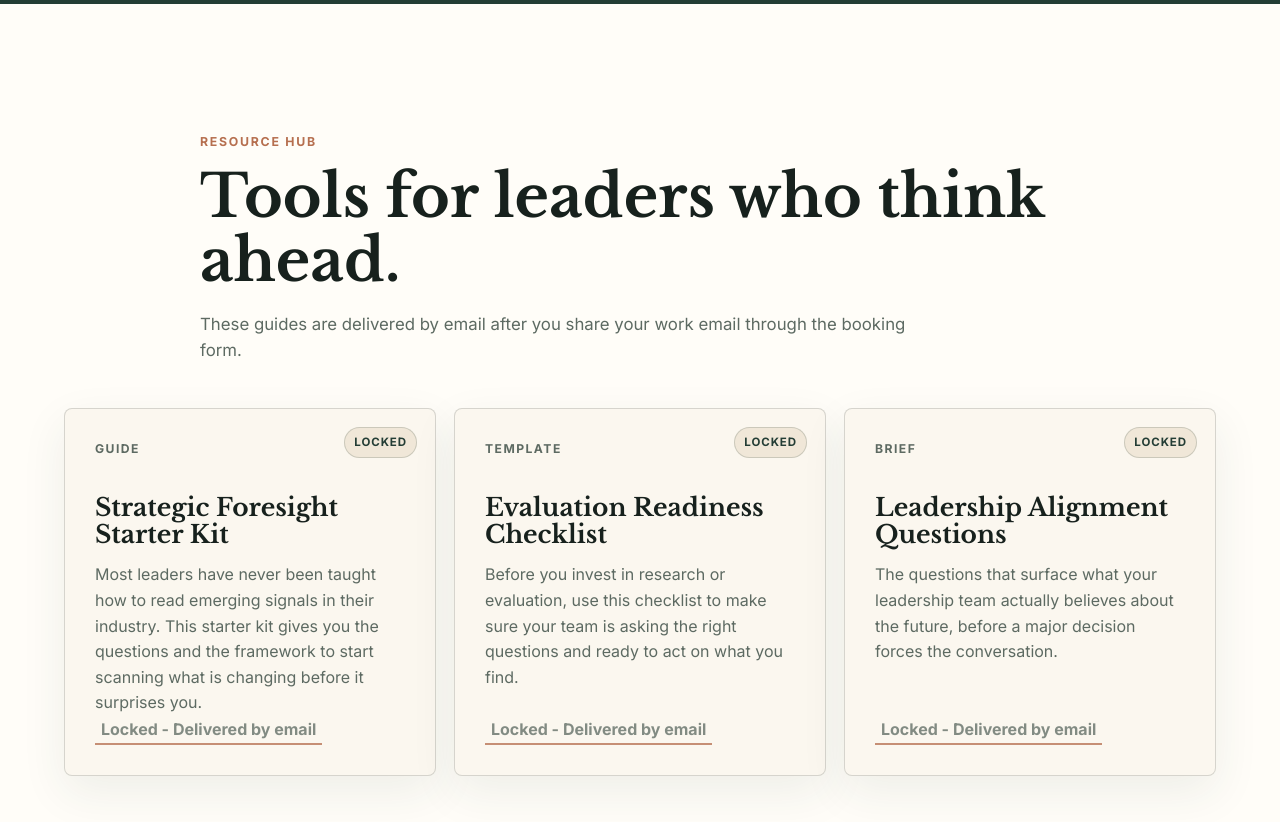
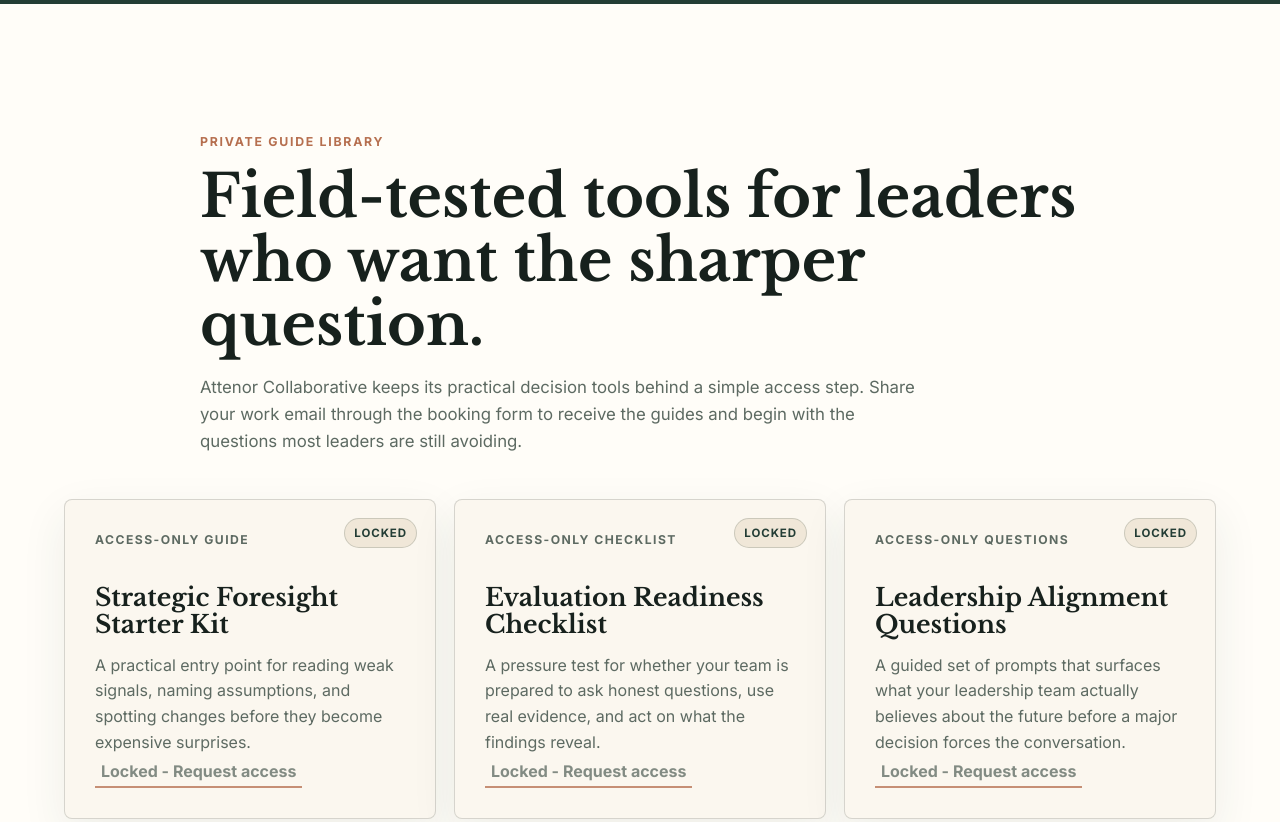
Before and after one commit to Jvmes3/AttenorWebsiteRework, a website: page index.html in a window 1280 px wide. Shown: the part 4400-5222 px from the top of the page. Drawn offline with nearby package versions, Linux system fonts and the light colour scheme.

Commit message:
Reframe resource hub as private guide library

```diff
--- a/index.html
+++ b/index.html
@@ -182,41 +182,41 @@
 
       <section class="resources" id="resources">
         <div class="section-heading">
-          <p class="eyebrow">Resource hub</p>
-          <h2>Tools for leaders who think ahead.</h2>
+          <p class="eyebrow">Private guide library</p>
+          <h2>Field-tested tools for leaders who want the sharper question.</h2>
           <p>
-            These guides are delivered by email after you share your work email through the booking
-            form.
+            Attenor Collaborative keeps its practical decision tools behind a simple access step.
+            Share your work email through the booking form to receive the guides and begin with the
+            questions most leaders are still avoiding.
           </p>
         </div>
         <div class="resource-grid">
           <article class="resource-card is-locked">
-            <p class="resource-type">Guide</p>
+            <p class="resource-type">Access-only guide</p>
             <h3>Strategic Foresight Starter Kit</h3>
             <p>
-              Most leaders have never been taught how to read emerging signals in their industry.
-              This starter kit gives you the questions and the framework to start scanning what is
-              changing before it surprises you.
+              A practical entry point for reading weak signals, naming assumptions, and spotting
+              changes before they become expensive surprises.
             </p>
-            <button class="download-link locked-link" type="button" disabled>Delivered by email</button>
+            <button class="download-link locked-link" type="button" disabled>Request access</button>
           </article>
           <article class="resource-card is-locked">
-            <p class="resource-type">Template</p>
+            <p class="resource-type">Access-only checklist</p>
             <h3>Evaluation Readiness Checklist</h3>
             <p>
-              Before you invest in research or evaluation, use this checklist to make sure your
-              team is asking the right questions and ready to act on what you find.
+              A pressure test for whether your team is prepared to ask honest questions, use real
+              evidence, and act on what the findings reveal.
             </p>
-            <button class="download-link locked-link" type="button" disabled>Delivered by email</button>
+            <button class="download-link locked-link" type="button" disabled>Request access</button>
           </article>
           <article class="resource-card is-locked">
-            <p class="resource-type">Brief</p>
+            <p class="resource-type">Access-only questions</p>
             <h3>Leadership Alignment Questions</h3>
             <p>
-              The questions that surface what your leadership team actually believes about the
-              future, before a major decision forces the conversation.
+              A guided set of prompts that surfaces what your leadership team actually believes
+              about the future before a major decision forces the conversation.
             </p>
-            <button class="download-link locked-link" type="button" disabled>Delivered by email</button>
+            <button class="download-link locked-link" type="button" disabled>Request access</button>
           </article>
         </div>
       </section>
--- a/script.js
+++ b/script.js
@@ -33,7 +33,7 @@
   {
     keywords: ["resource", "download", "guide", "checklist", "brief"],
     answer:
-      "The resource hub includes a Strategic Foresight Starter Kit, Evaluation Readiness Checklist, and Leadership Alignment Questions. The guides are locked on the page and delivered by email after you submit the booking form.",
+      "The private guide library includes a Strategic Foresight Starter Kit, Evaluation Readiness Checklist, and Leadership Alignment Questions. They are access-only tools delivered by email after you submit the booking form.",
   },
   {
     keywords: ["book", "booking", "call", "consultation", "discovery"],
```
